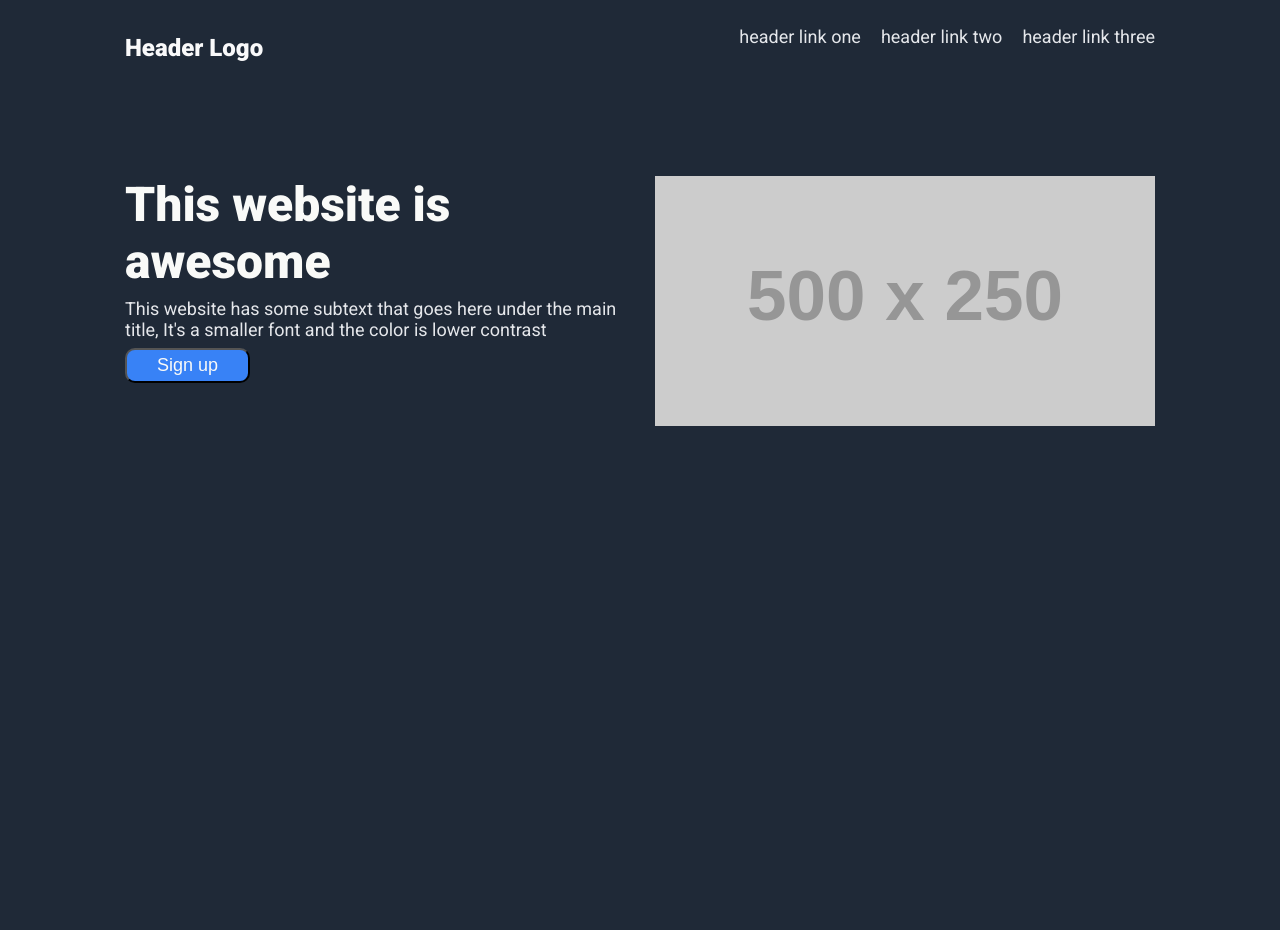
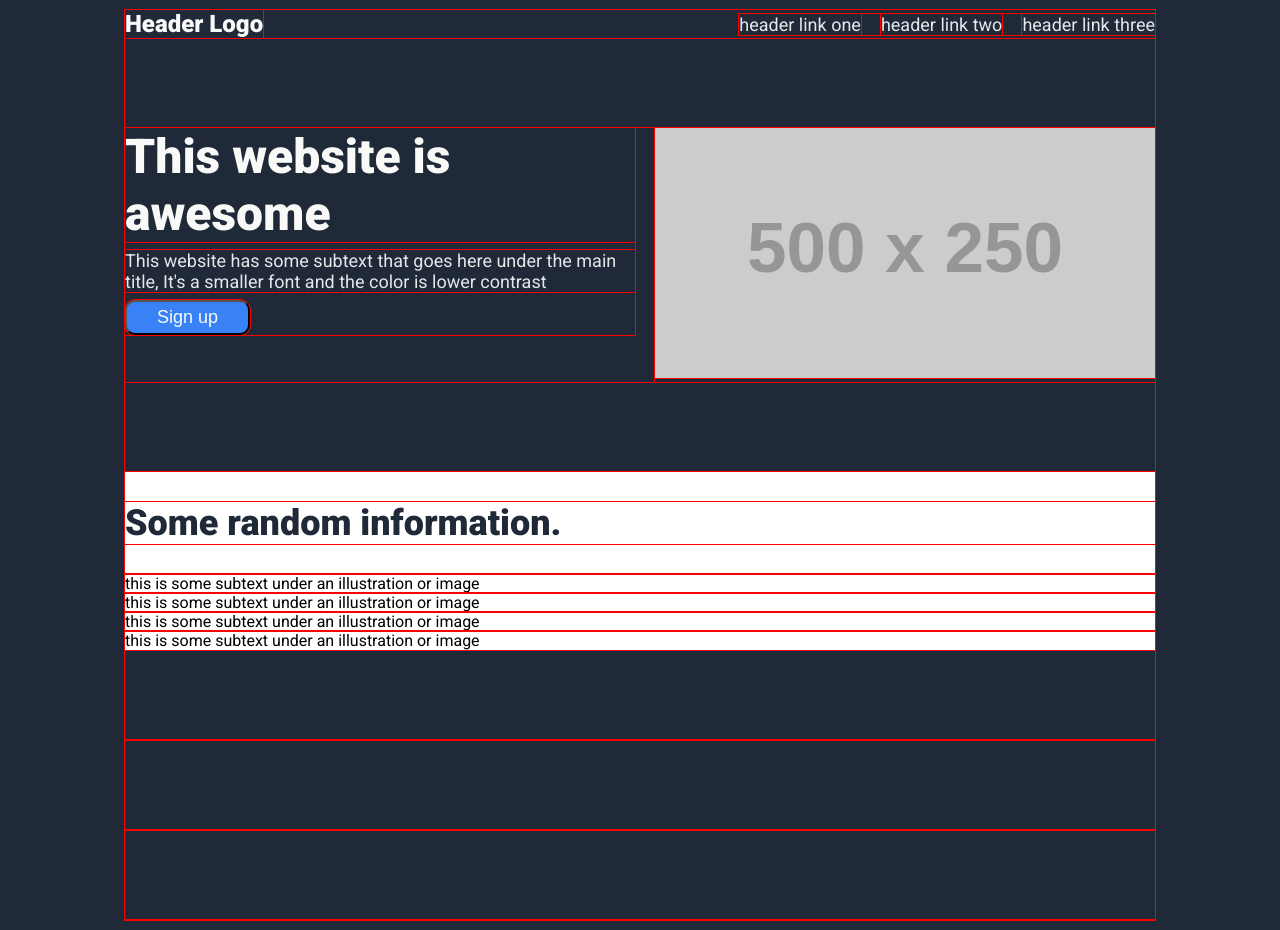
Before and after one commit to SilentCabin/landing-page, a plain HTML site: page index.html in a window 1280 px wide. Before the commit the page ends 800 px from the top, so only its background shows below. Drawn offline with Linux system fonts and the light colour scheme; placeholder pictures from the web are drawn by us.

Commit message:
<feat> create ino section contents

```diff
--- a/index.html
+++ b/index.html
@@ -31,7 +31,25 @@
         </div>
     </div>
     <div class="info">
-
+        <h2>Some random information.</h2>
+        <div class="info-section">
+            <div class="info-block">
+                <div class="info-image"></div>
+                <div class="info text">this is some subtext under an illustration or image</div>
+            </div>
+            <div class="info-block">
+                <div class="info-image"></div>
+                <div class="info text">this is some subtext under an illustration or image</div>
+            </div>
+            <div class="info-block">
+                <div class="info-image"></div>
+                <div class="info text">this is some subtext under an illustration or image</div>
+            </div>
+            <div class="info-block">
+                <div class="info-image"></div>
+                <div class="info text">this is some subtext under an illustration or image</div>
+            </div>
+        </div>
     </div>
     <div class="quote">
 
--- a/style.css
+++ b/style.css
@@ -1,5 +1,5 @@
 * {
-    /* outline: solid red 1px; */
+    outline: solid red 1px;
 }
 
 body {
@@ -15,12 +15,17 @@ body {
 header {
     display: flex;
     justify-content: space-between;
+    align-items: center;
+
 }
 
 header p {
     font-size: 24px;
     font-weight: 900;
     color: #f9f9fa;
+    flex-shrink: 0;
+    margin: 0;
+
 }
 
 header a {
@@ -31,8 +36,10 @@ header a {
 
 header ul {
     padding: 0;
+    margin: 0;
     list-style-type: none;
     display: flex;
+    flex-shrink:0;
     gap: 20px;
 
 }
@@ -40,6 +47,7 @@ header ul {
 .hero {
     display: flex;
     justify-content: center;
+    align-items: flex-start;
     gap: 20px;
 }
 
@@ -86,3 +94,9 @@ header ul {
     background-color: #e5e7eb;
 
 }
+
+.info h2 {
+    font-size: 36px;
+    color: #1f2937;
+    font-weight: 900;
+}
```
